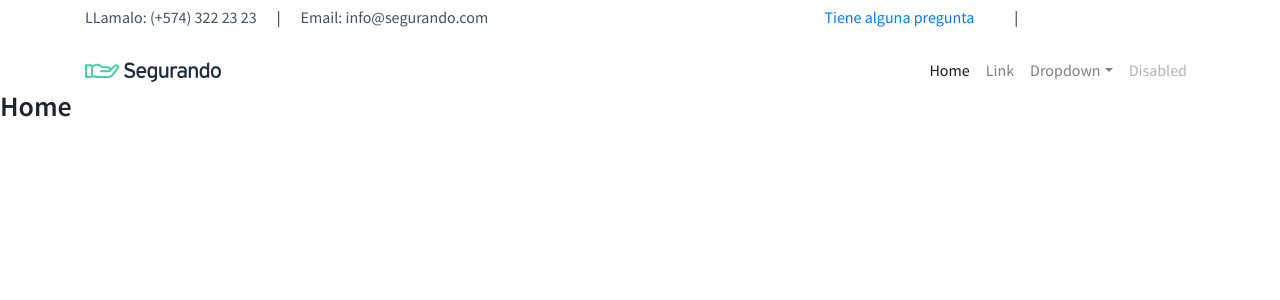
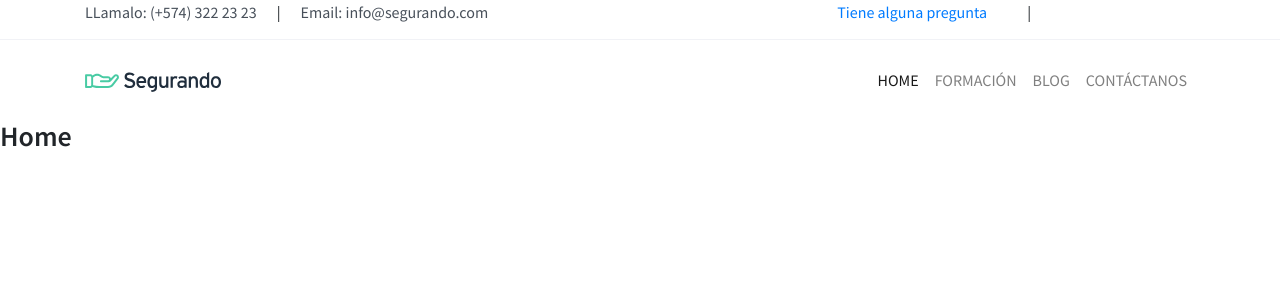
Before and after one commit to VirginiaCreativa/Segurando, a React app: page / in a window 1280 px wide. Shown: the top 300 px of the page. Built offline with nearby package versions, Linux system fonts and the light colour scheme; some icons are missing.

Commit message:
Solucion Top, Decoracion Header Menu part II

```diff
--- a/src/layouts/header/header.jsx
+++ b/src/layouts/header/header.jsx
@@ -28,46 +28,23 @@ const header = () => (
             id="navbarSupportedContent">
             <ul className="navbar-nav text-right">
               <li className="nav-item active">
-                <a className="nav-link" href="#">
+                <a className="nav-link" href="/">
                   Home <span className="sr-only">(current)</span>
                 </a>
               </li>
               <li className="nav-item">
                 <a className="nav-link" href="#">
-                  Link
+                  Formación
                 </a>
               </li>
-              <li className="nav-item dropdown">
-                <a
-                  className="nav-link dropdown-toggle"
-                  href="#"
-                  id="navbarDropdown"
-                  role="button"
-                  data-toggle="dropdown"
-                  aria-haspopup="true"
-                  aria-expanded="false">
-                  Dropdown
+              <li className="nav-item">
+                <a className="nav-link" href="#">
+                  Blog
                 </a>
-                <div className="dropdown-menu" aria-labelledby="navbarDropdown">
-                  <a className="dropdown-item" href="#">
-                    Action
-                  </a>
-                  <a className="dropdown-item" href="#">
-                    Another action
-                  </a>
-                  <div className="dropdown-divider" />
-                  <a className="dropdown-item" href="#">
-                    Something else here
-                  </a>
-                </div>
               </li>
               <li className="nav-item">
-                <a
-                  className="nav-link disabled"
-                  href="#"
-                  tabIndex="-1"
-                  aria-disabled="true">
-                  Disabled
+                <a className="nav-link" href="#">
+                  Contáctanos
                 </a>
               </li>
             </ul>
--- a/src/layouts/header/header.module.scss
+++ b/src/layouts/header/header.module.scss
@@ -1,7 +1,21 @@
 @import '../../styles/variables';
 
+header {
+  padding: 20px 0;
+}
 :global {
   .navbar {
     padding: 0;
   }
+  .navbar-toggler {
+    border: none;
+    padding: 0;
+  }
+  .navbar-nav {
+    li {
+      a {
+        text-transform: uppercase;
+      }
+    }
+  }
 }
--- a/src/layouts/top/top.module.scss
+++ b/src/layouts/top/top.module.scss
@@ -3,17 +3,25 @@
 .Top {
   display: grid;
   align-content: center;
-  height: 50px;
+  height: 40px;
+  border-bottom: 1px solid $write_gray_1;
   :global {
-    .col-lg-6 {
+    .col-lg-6, .col-md-6 {
       p, a, span {
         color: $black;
         margin-bottom: 0;
+        @media (max-width: 576px) {
+          position: relative;
+          top: 2px;
+        }
       }
       ul, li {
-        margin-bottom: 0;
-        margin-right: 0.3rem;
-      }
+        margin: 0 !important;
+        li {
+          margin: 0 0 0 0.3rem !important;
+        }
+       }
+
 
       a, ul {
         margin: 0 20px;
@@ -21,7 +29,7 @@
           font-size: 0.76rem !important;
           margin: 0px !important;
           box-icon[name="help-circle"] {
-            top: 0px;
+            top: 1px;
           }
 
         }
--- a/src/styles/_variables.scss
+++ b/src/styles/_variables.scss
@@ -1,4 +1,5 @@
 $black: #48505a;
+$principal: #243958;
 $green: #00ba92;
 $green_medium: #1fd1a1;
 $blue: #2572dd;
```
